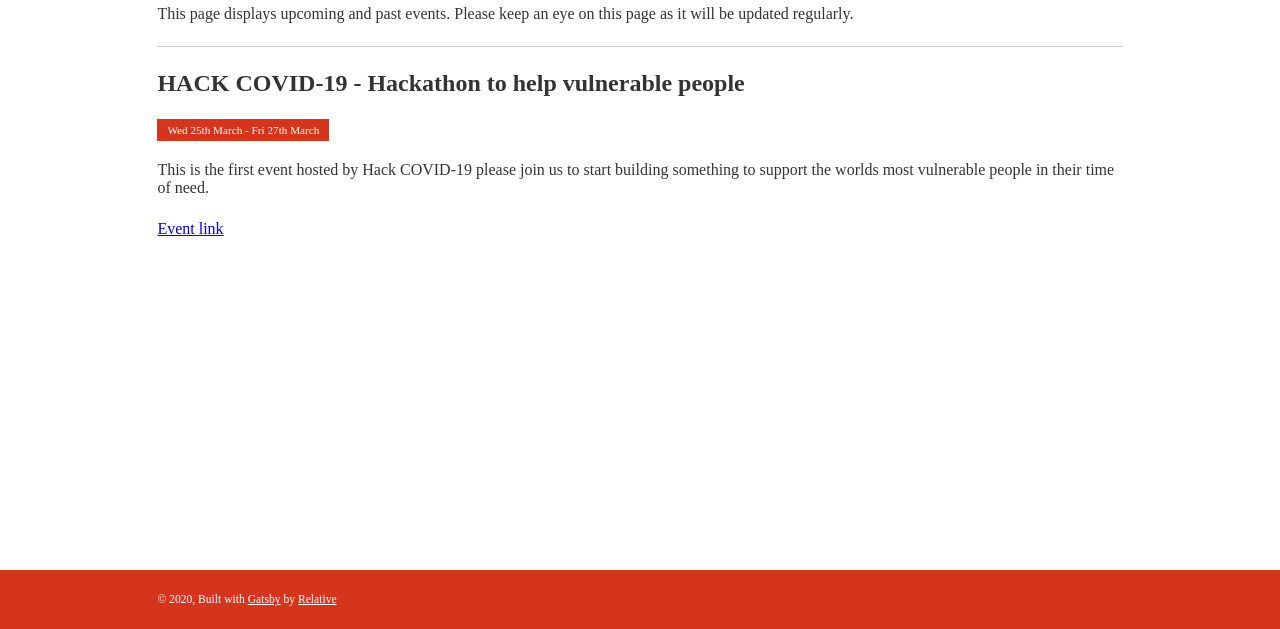
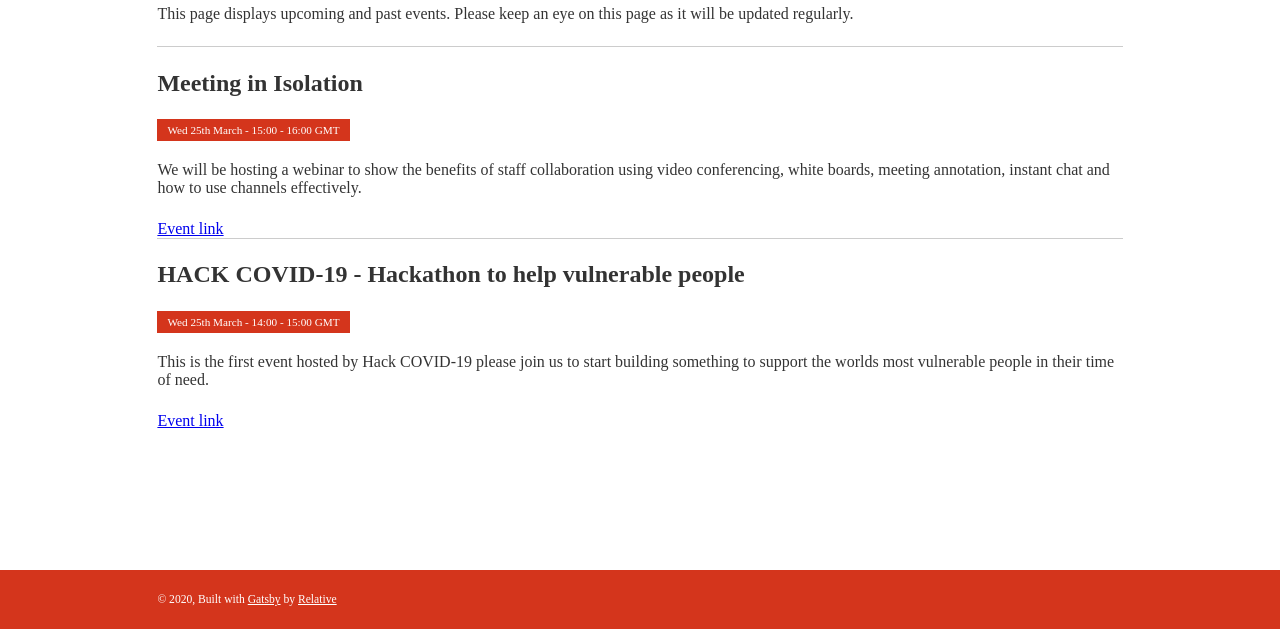
Before and after one commit to HackCOVID-19/hack-covid-site, a Gatsby site: page /events in a window 1280 px wide. Shown: the part 242-871 px from the top of the page. Built offline with nearby package versions, Linux system fonts and the light colour scheme; Gatsby itself is replaced by a stand-in of ours; what typography-theme-alton would draw is missing.

Commit message:
Added meeting in isolation event

```diff
--- a/src/pages/events.js
+++ b/src/pages/events.js
@@ -14,9 +14,25 @@ const EventsPage = () => (
     </p>
 
     <hr />
+    <h2>Meeting in Isolation</h2>
+    <CallOut>Wed 25th March - 15:00 - 16:00 GMT</CallOut>
+    <p>
+      We will be hosting a webinar to show the benefits of staff collaboration
+      using video conferencing, white boards, meeting annotation, instant chat
+      and how to use channels effectively.
+    </p>
+    <a
+      href="https://www.manchesterdigital.com/event/intec-business-solutions/manchester-digital-webinar-meeting-in-isolation"
+      target="_BLANK"
+      rel="noopener noreferrer"
+    >
+      Event link
+    </a>
+
+    <hr />
 
     <h2>HACK COVID-19 - Hackathon to help vulnerable people</h2>
-    <CallOut>Wed 25th March - Fri 27th March</CallOut>
+    <CallOut>Wed 25th March - 14:00 - 15:00 GMT</CallOut>
     <p>
       This is the first event hosted by Hack COVID-19 please join us to start
       building something to support the worlds most vulnerable people in their
```
